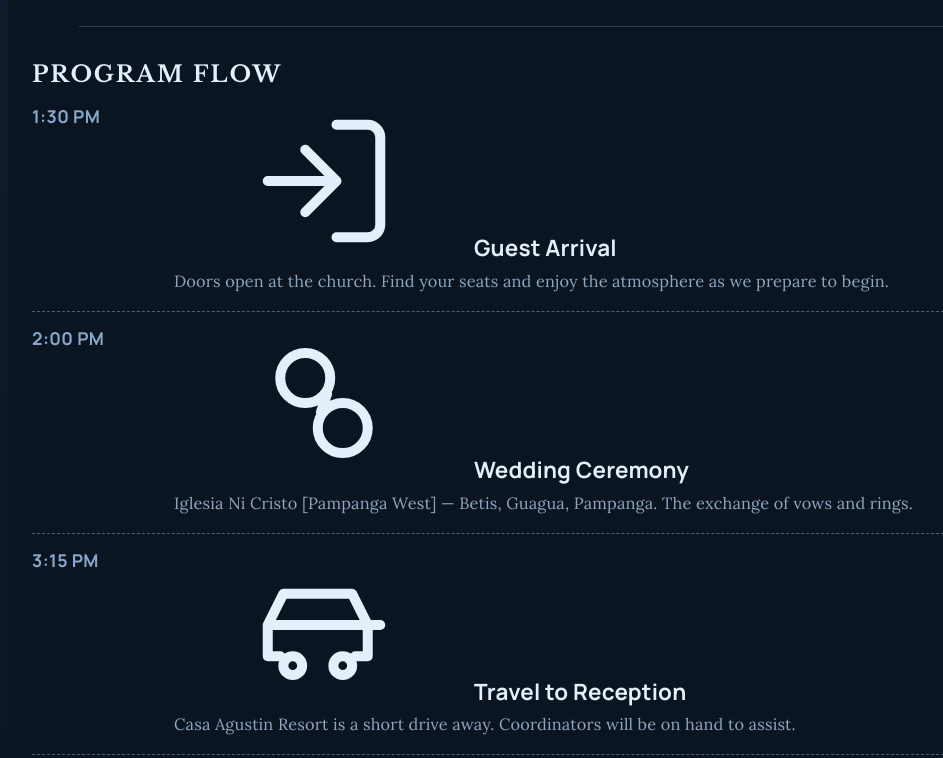
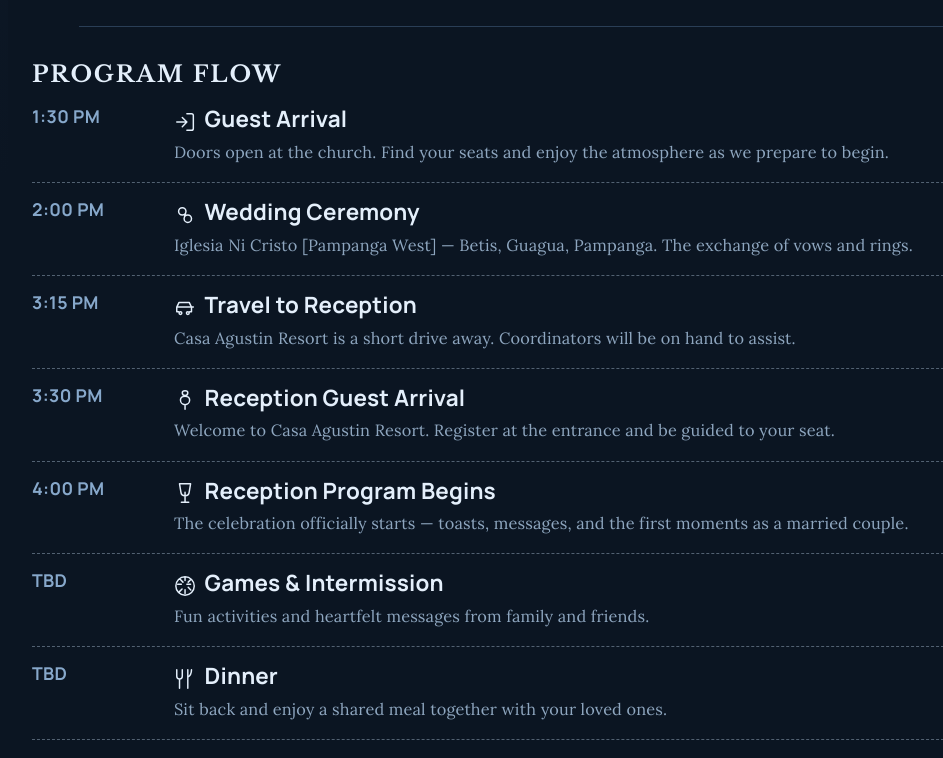
Before and after one commit to lbwebworks/lkwedding, a React (Vite) app: page / in a window 1280 px wide. Shown: the part 3593-4351 px from the top of the page, without its empty margins (122-1065 px from the left). Built offline with nearby package versions, Linux system fonts and the light colour scheme.

Commit message:
Fixed icon size in program flow and faq and added more sponsors

```diff
--- a/src/App.css
+++ b/src/App.css
@@ -487,6 +487,15 @@ a {
 .timeline article:first-child {
   border-top: 0;
   padding-top: 0;
+}
+
+.timeline-icon,
+.faq-icon {
+  display: inline-block;
+  width: 1.3rem;
+  height: 1.3rem;
+  margin-right: 0.5rem;
+  vertical-align: -0.25em;
 }
 
 .timeline .time {
--- a/src/data/siteData.ts
+++ b/src/data/siteData.ts
@@ -272,11 +272,11 @@ export const siteData: SiteData = {
       },
       {
         title: 'Principal Sponsors (Male)',
-        names: ['Ermie Jaime', 'Ronald Agbaya', 'Bayani Marucot', 'Morris Budaden', 'Tristan Alcantara'],
+        names: ['Ermie Jaime', 'Ronald Agbaya', 'Bayani Marucot', 'Morris Budaden', 'Tristan Alcantara', 'Dionisio Domingo', 'Melchor Dawey', '...', '...', '...', '...'],
       },
       {
         title: 'Principal Sponsors (Female)',
-        names: ['Arlene Red', 'Yolanda Dimla', 'Anastasia Marucot', 'Amelia Mapalo', 'Elnora Luistro Reus'],
+        names: ['Arlene Red', 'Yolanda Dimla', 'Anastasia Marucot', 'Cerila Budaden', 'Elnora Luistro Reus', 'Amelia Mapalo', 'Cristeta Dawey', 'Josephine Escovidal', 'Daisy Cortez', 'Elizabeth Budaden', 'Rebecca Balang'],
       },
       {
         title: 'Best Man',
@@ -288,7 +288,7 @@ export const siteData: SiteData = {
       },
       {
         title: 'Groomsmen',
-        names: ['Allan Budaden', 'Frewell Budaden', 'Eliezer Budaden', 'Jonathan Budaden', 'Gerald Lucero', 'Rhenish Rhey Sabado', 'John Reynold Villamar', 'Ervin Garcia', 'Jose Rafael Soriaga', 'Jeffrey Lumapag', 'Christian Era Jaime', 'Eagle Mark Jaime'],
+        names: ['Allan Budaden', 'Frewell Budaden', 'Eliezer Budaden', 'Jonathan Budaden', 'Gerald Lucero', 'Rhenish Rhey Sabado', 'John Reynold Villamar', 'Ervin Garcia', 'Jose Rafael Soriaga', '...', 'Christian Era Jaime', 'Eagle Mark Jaime'],
       },
       {
         title: 'Bridesmaids',
```
